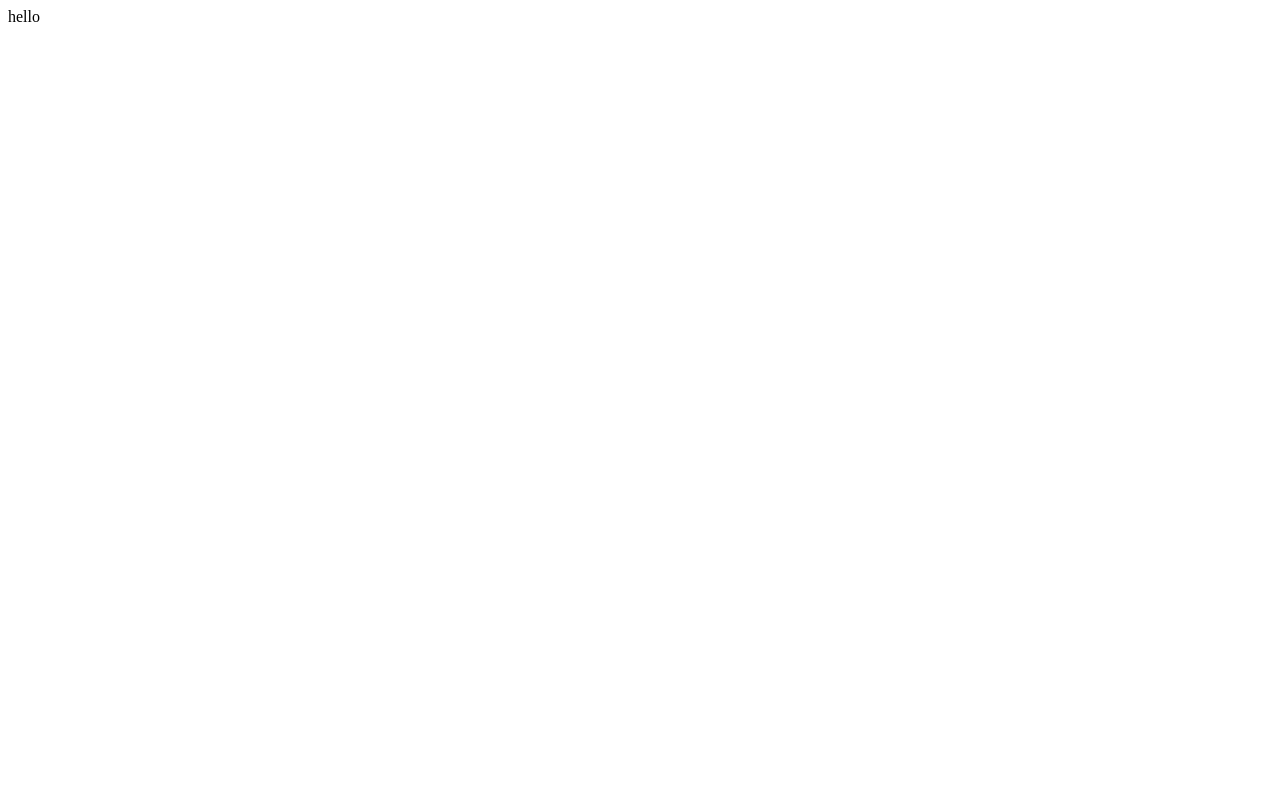
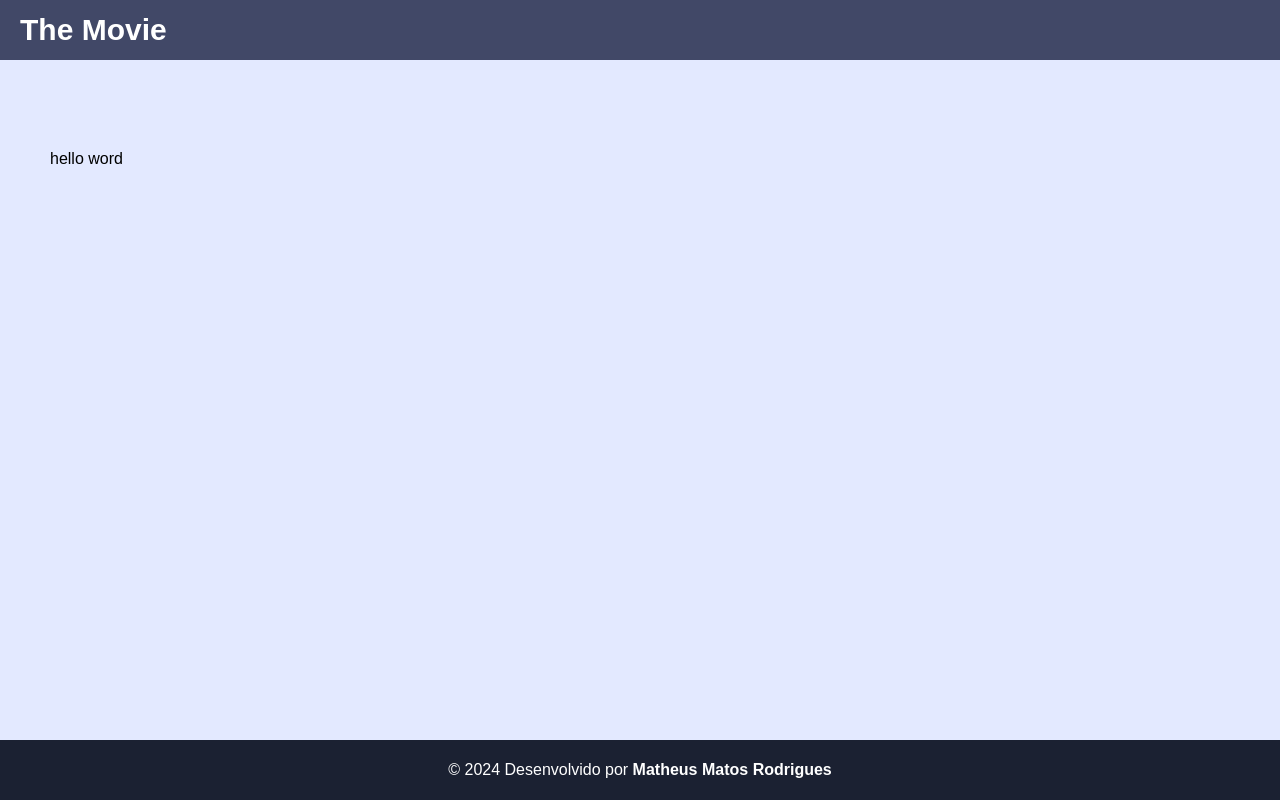
Before and after one commit to matheusmatosr/the_movie, a React (Create React App) app: page / in a window 1280 px wide. Built offline with nearby package versions, Linux system fonts and the light colour scheme.

Commit message:
feat: add routes and components
Foi adicionado as rotas, componentes como Header
e Footer.

```diff
--- a/package.json
+++ b/package.json
@@ -6,6 +6,7 @@
     "cra-template": "1.2.0",
     "react": "^19.0.0",
     "react-dom": "^19.0.0",
+    "react-router-dom": "^7.1.1",
     "react-scripts": "5.0.1",
     "the_movie": "file:"
   },
--- a/src/App.js
+++ b/src/App.js
@@ -1,7 +1,9 @@
+import RoutesApp from "./routes/route";
+
 function App() {
   return (
     <div className="App">
-      hello
+      <RoutesApp />
     </div>
   );
 }
--- /dev/null
+++ b/src/components/footer/index.js
@@ -0,0 +1,21 @@
+import '../../style/footer.css';
+
+function Footer() {
+  return (
+    <footer>
+      <p>
+        © 2024 Desenvolvido por{' '}
+        <a
+          href="https://www.linkedin.com/in/matheus-matos-1a523221b/"
+          target="_blank"
+          rel="noopener noreferrer"
+          className="footer-link"
+        >
+          Matheus Matos Rodrigues
+        </a>
+      </p>
+    </footer>
+  );
+}
+
+export default Footer;
--- /dev/null
+++ b/src/components/header/index.js
@@ -0,0 +1,12 @@
+import '../../style/header.css';
+import { Link } from 'react-router-dom';
+
+function Header() {
+  return (
+    <header>
+      <Link className='logo' to="/">The Movie</Link>
+    </header>
+  )
+}
+
+export default Header;
--- /dev/null
+++ b/src/pages/home.js
@@ -0,0 +1,9 @@
+function Home() {
+  return (
+    <div style={{ color: "black", marginLeft: "50px", marginTop: "150px"}}>
+      hello word
+    </div>
+  );
+}
+
+export default Home;
--- /dev/null
+++ b/src/routes/route.js
@@ -0,0 +1,18 @@
+import { BrowserRouter, Routes, Route } from "react-router-dom";
+import Header from "../components/header";
+import Home from "../pages/home";
+import Footer from "../components/footer";
+
+function RoutesApp() {
+  return (
+    <BrowserRouter>
+      <Header/>
+      <Routes>
+        <Route path="/" element={ <Home /> } />
+      </Routes>
+      <Footer />
+    </BrowserRouter>
+  )
+}
+
+export default RoutesApp;
--- /dev/null
+++ b/src/style/footer.css
@@ -0,0 +1,37 @@
+* {
+  margin: 0;
+  padding: 0;
+  box-sizing: border-box;
+}
+
+body {
+  background-color: #1b2132;
+  color: #ffffff;
+  font-family: Arial, sans-serif;
+}
+
+footer {
+  display: flex;
+  flex-direction: column;
+  align-items: center;
+  justify-content: center;
+  position: fixed;
+  bottom: 0;
+  width: 100%;
+  height: 60px;
+  background-color: #1b2132;
+  color: #ffffff;
+  font-size: 16px;
+}
+
+footer p {
+  background-color: #1b2132;
+}
+
+.footer-link {
+  text-decoration: none;
+  font-weight: bold;
+  color: #ffffff;
+  transition: color 0.3s ease;
+  background-color: #1b2132;
+}
--- /dev/null
+++ b/src/style/header.css
@@ -0,0 +1,28 @@
+* {
+  margin: 0;
+  padding: 0;
+  box-sizing: border-box;
+  background-color: #e3e9ff;
+}
+
+header {
+  display: flex;
+  align-items: center;
+  justify-content: flex-start;
+  position: fixed;
+  top: 0;
+  width: 100%;
+  height: 60px;
+  background-color: #414867;
+  z-index: 1000;
+}
+
+.logo {
+  text-decoration: none;
+  font-size: 30px;
+  cursor: pointer;
+  color: #fff;
+  font-weight: bold;
+  background-color: #414867;
+  margin-left: 20px;
+}
```
Also changed, not shown: 1 other file (tests, documents, lock files or other folders).
